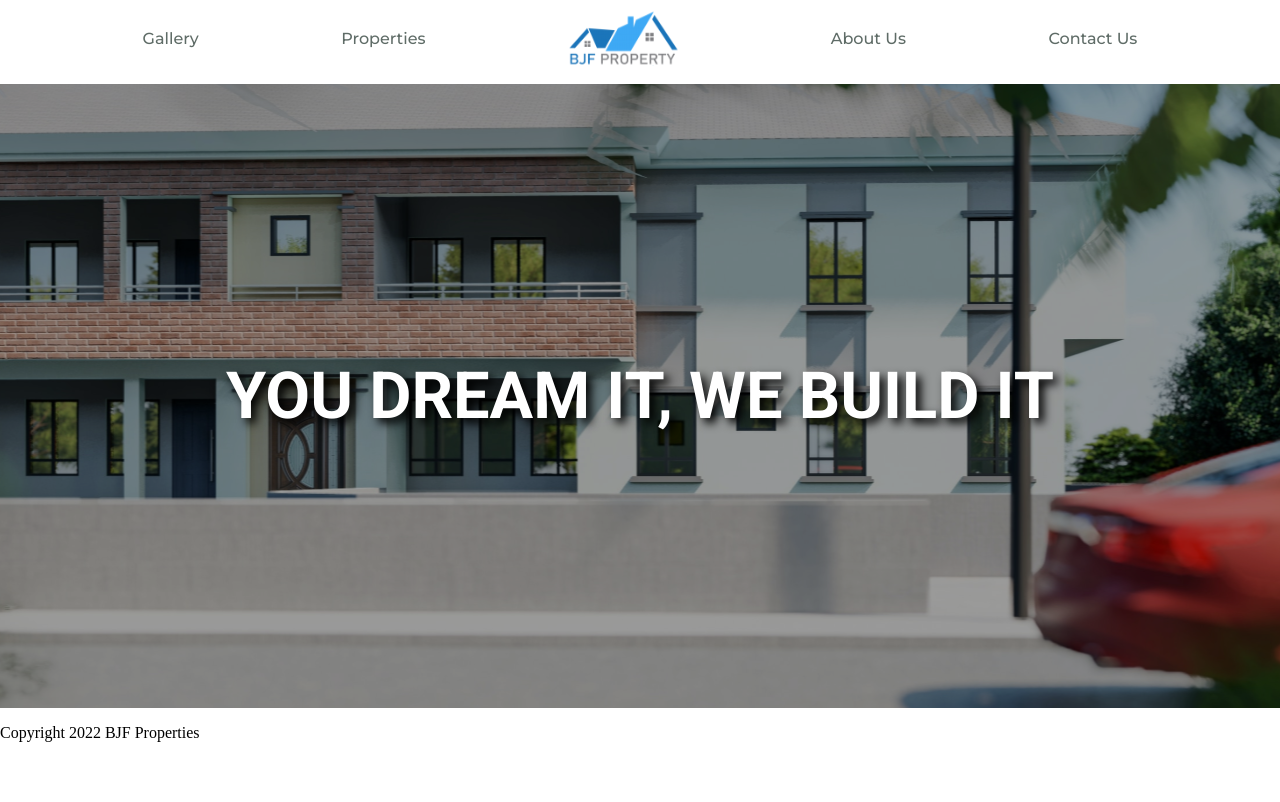
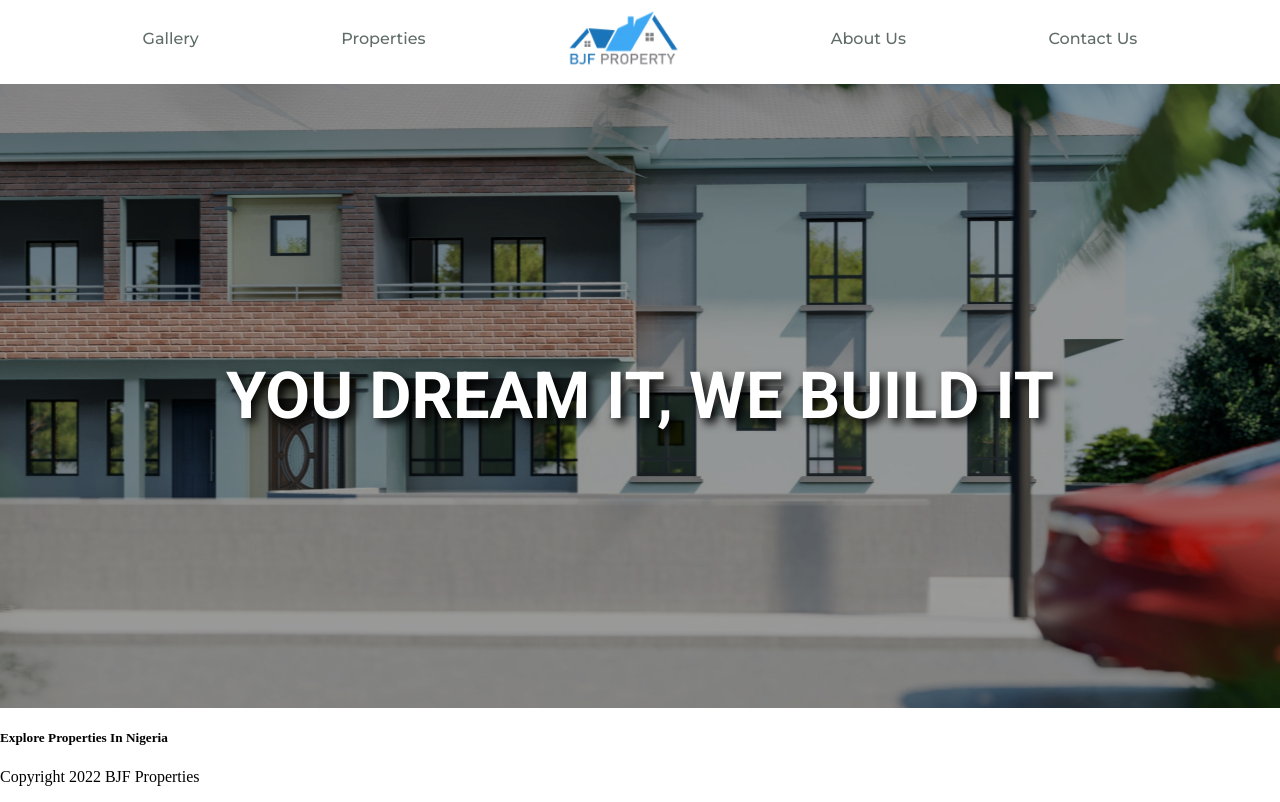
Before and after one commit to fayaio/telk, a Next.js app in the folder frontend/: page / in a window 1280 px wide. Built offline with nearby package versions, Linux system fonts and the light colour scheme; a web font is replaced by a local one.

Commit message:
made explore section in index.js

```diff
--- a/frontend/pages/index.js
+++ b/frontend/pages/index.js
@@ -19,6 +19,13 @@ export default function Home() {
         <h3 className={styles.bannerText}> YOU DREAM IT, WE BUILD IT</h3>
       </div>
 
+        {/* Explore Section */}
+        <div className={styles.exploreContainer}>
+        <h5 className={styles.exploreText}> Explore Properties In Nigeria</h5>
+
+        </div>
+
+
 
 
 
```
Also changed, not shown: 1 other file (tests, documents, lock files or other folders).
